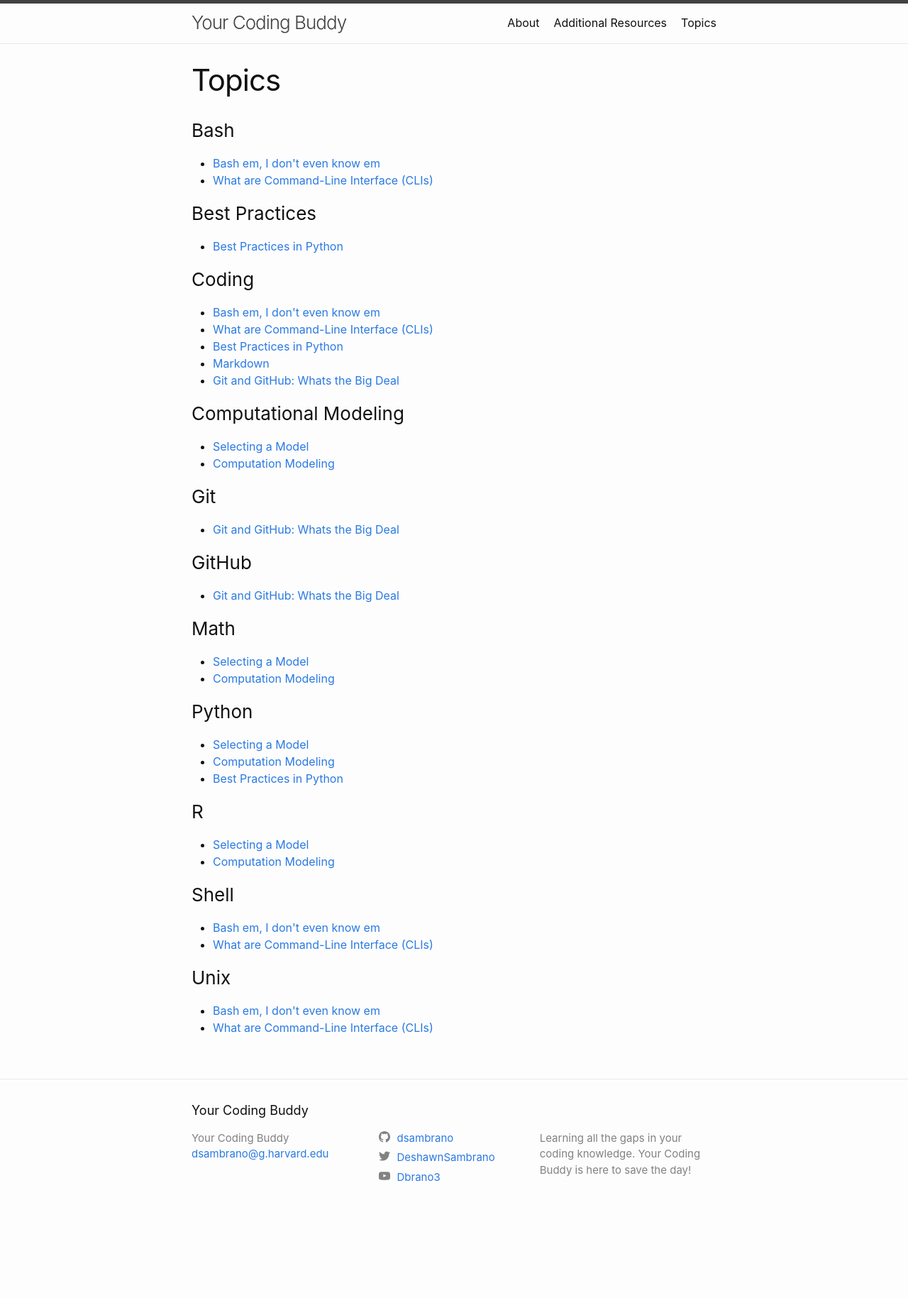
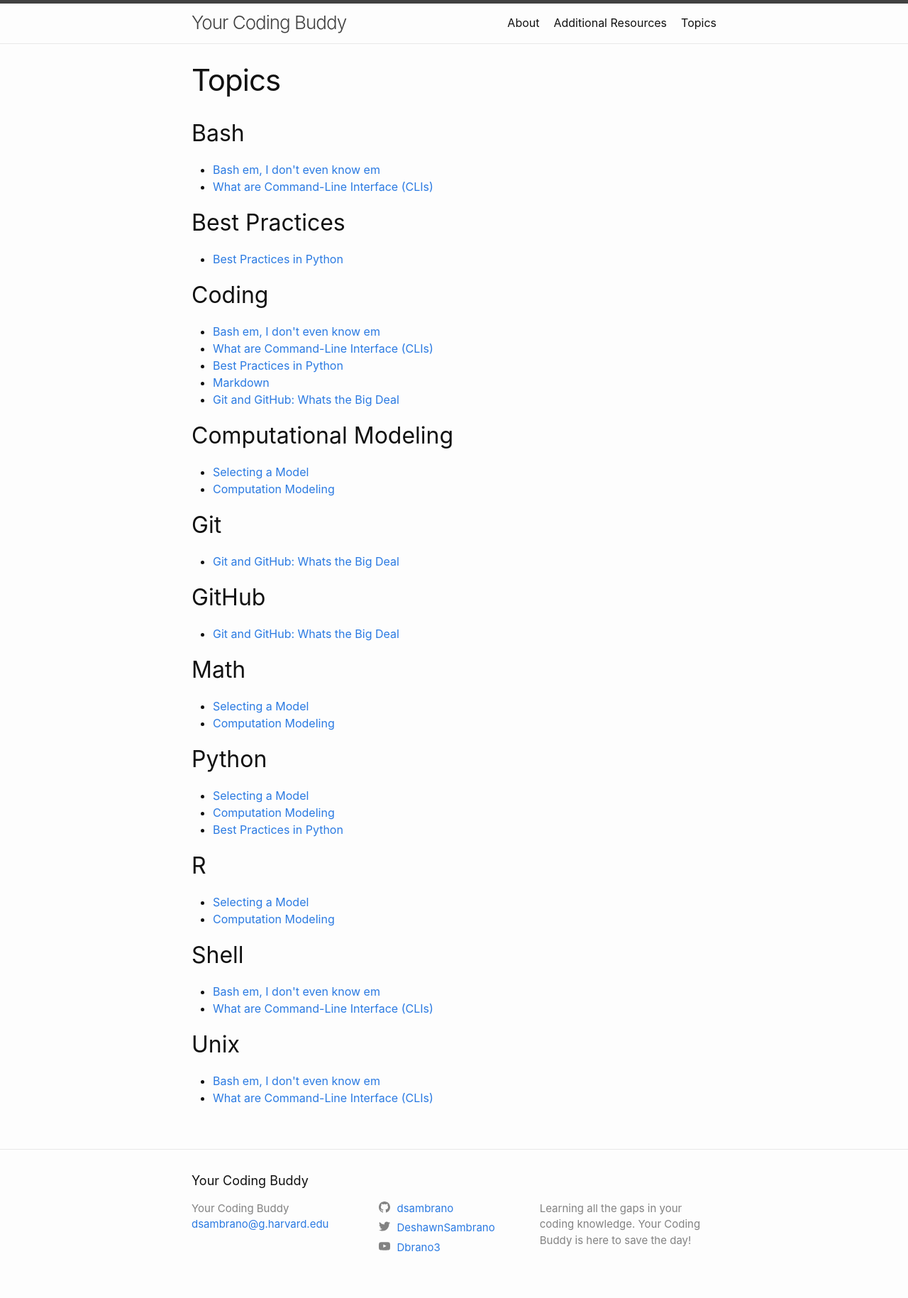
Before and after one commit to dsambrano/good_coding_practices, a Jekyll site: the page built from categories.md, in a window 1280 px wide. Shown: the whole page at 71% size. Built offline with Jekyll 4.4.1, drawn with Linux system fonts in a browser that asks for light colours; before the commit the page ends 1730 px from its top, so only the background shows below that.

Commit message:
Fixing md to allow auto id generation and TOC

```diff
--- a/categories.md
+++ b/categories.md
@@ -5,9 +5,12 @@
 layout: page
 title: Topics
 ---
+
+{% include sidebar.html %}
+
 {% assign sorted = site.tags | sort %}
 {% for tag in sorted %}
-  <h3>{{ tag[0] | split: "-" | join: " "}}</h3>
+## {{ tag[0] | split: "-" | join: " "}}
   <ul>
     {% for post in tag[1] %}
       <li><a href="{{ post.url }}">{{ post.title }}</a></li>
```
Also changed, not shown: 2 other files.
